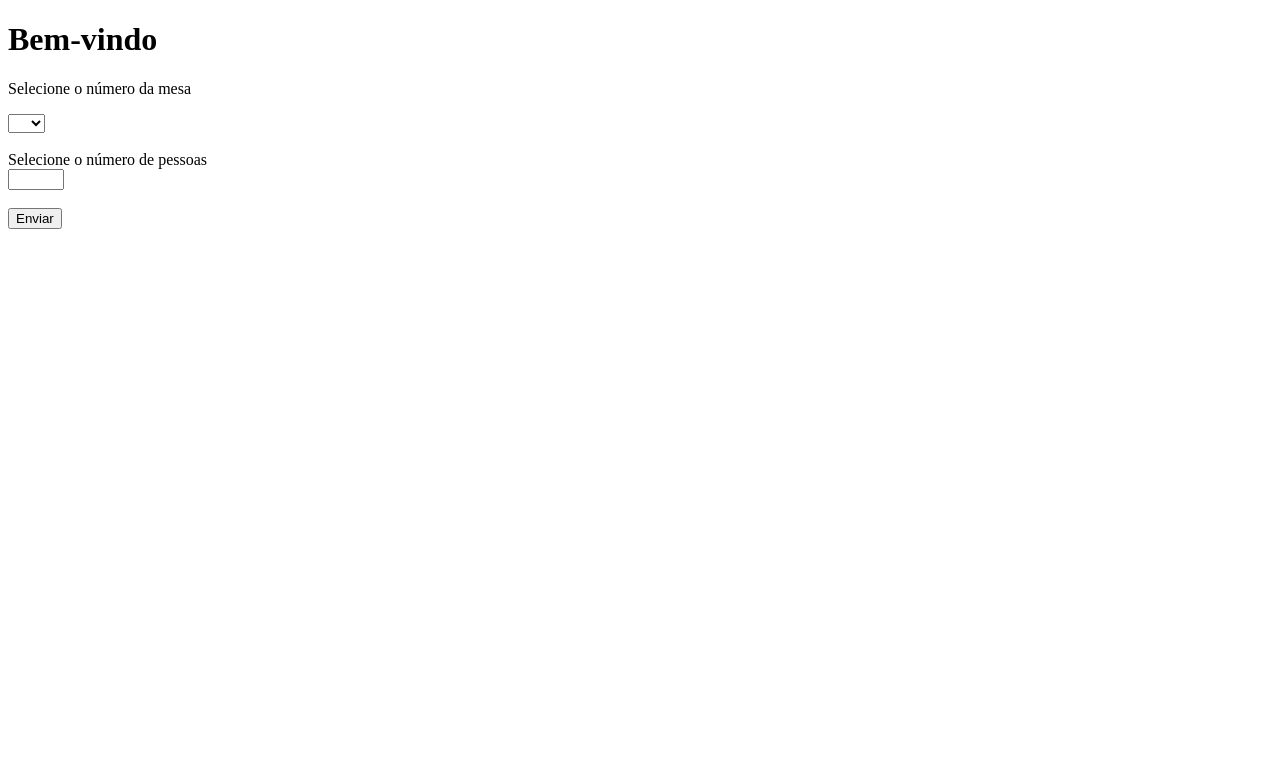
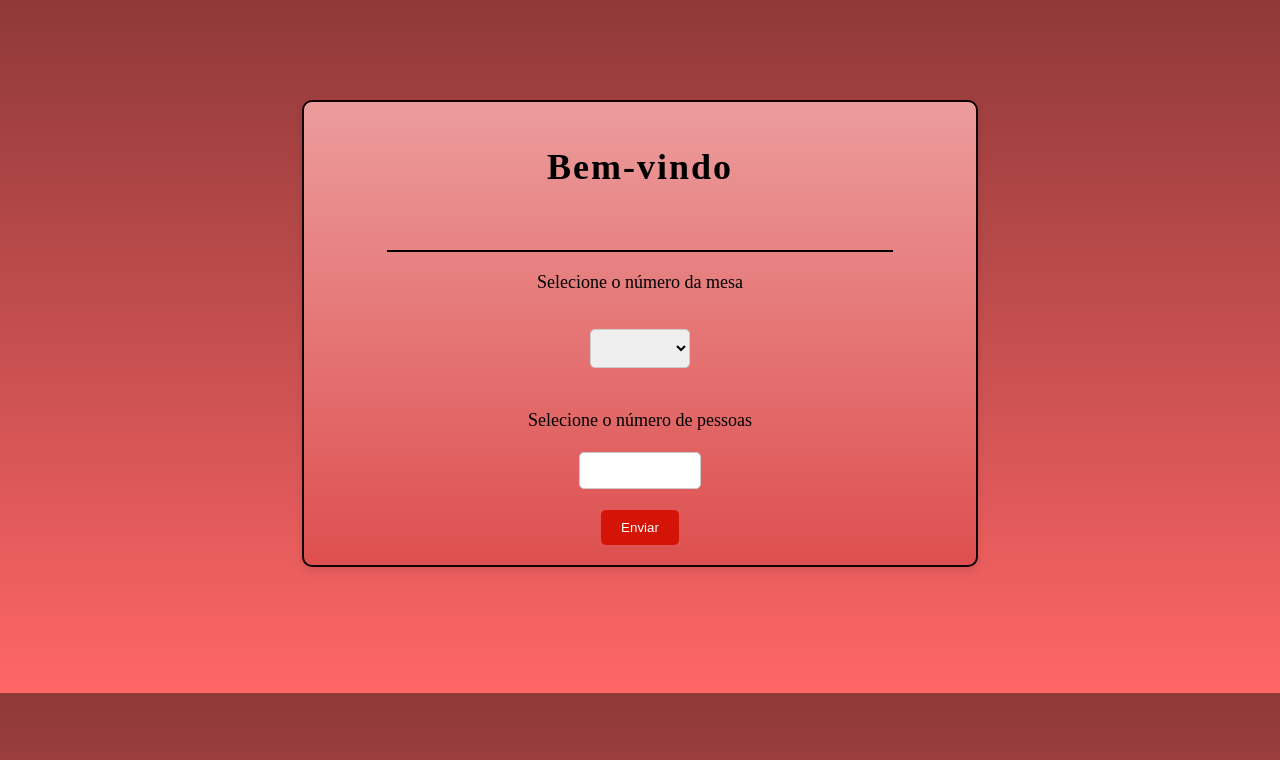
Before and after one commit to Luisz01/Luisz01.github.io, a plain HTML site: page index.html in a window 1280 px wide. Drawn offline with Linux system fonts and the light colour scheme.

Commit message:
Update index.html

```diff
--- a/index.html
+++ b/index.html
@@ -5,6 +5,10 @@
     <meta charset="UTF-8">
     <meta name="viewport" content="width=device-width, initial-scale=1.0">
     <title>primeira_pagina</title>
+    <link rel="stylesheet" < href="css/styles1.css">
+    </href>
+
+
     <script>
         function salvarDados() {
             const numMesa = document.getElementById("num").value;
@@ -26,8 +30,10 @@
 </head>
 
 <body>
-    <h1>Bem-vindo</h1>
-    <p>Selecione o número da mesa</p>
+    <div class="container">
+        <h1>Bem-vindo</h1><br>
+        <hr>
+        <p>Selecione o número da mesa</p><br>
 
         <form onsubmit="return salvarDados()">
             <select name="numeros" id="num" required>
@@ -41,11 +47,12 @@
                 <option value="07">07</option>
             </select>
 
-        <br><br>
-        <a>Selecione o número de pessoas</a><br>
+            <br><br><br>
+            <a>Selecione o número de pessoas</a><br><br>
             <input type="number" id="numeroPess" min="1" max="15" required><br><br>
             <input type="submit" value="Enviar" required>
-    </form><br>
+        </form>
+    </div><br>
 
 </body>
 
```
Lines whose indentation alone changed are shown as unchanged.
